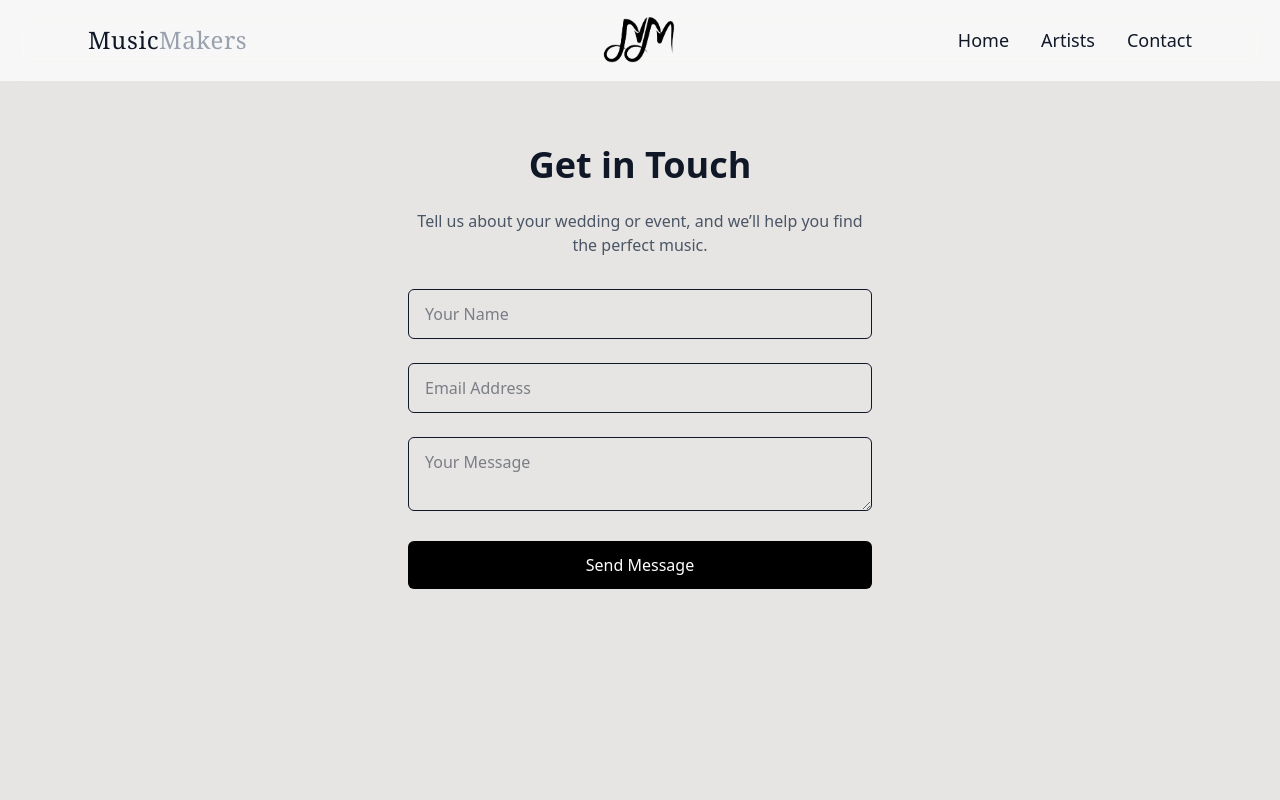
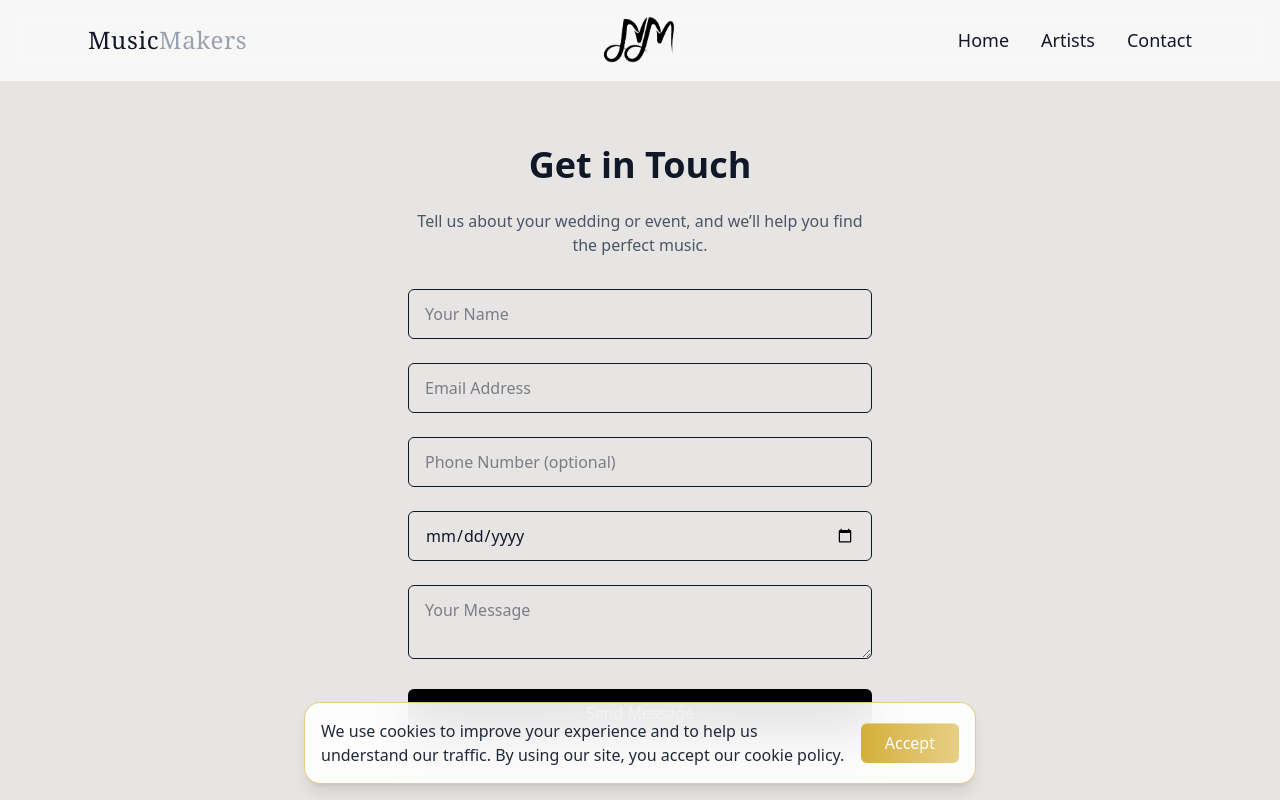
Before and after one commit to jjgray90/music-makers, a Next.js app: page /contact in a window 1280 px wide. Shown: the top 800 px of the page. Built offline with nearby package versions, Linux system fonts and the light colour scheme.

Commit message:
cookie bar and styling

```diff
--- a/app/contact/page.tsx
+++ b/app/contact/page.tsx
@@ -1,46 +1,121 @@
-"use client"; // Client Component (form interactivity)
+"use client";
 
 import { useState } from "react";
 
 export default function ContactPage() {
   const [submitted, setSubmitted] = useState(false);
+  const [loading, setLoading] = useState(false);
 
-  const handleSubmit = (e: React.FormEvent<HTMLFormElement>) => {
+  // Form fields
+  const [name, setName] = useState("");
+  const [email, setEmail] = useState("");
+  const [message, setMessage] = useState("");
+  const [phone, setPhone] = useState(""); // optional
+  const [date, setDate] = useState(""); // optional
+
+  const handleSubmit = async (e: React.FormEvent<HTMLFormElement>) => {
     e.preventDefault();
-    setSubmitted(true);
+    setLoading(true);
+
+    const payload = {
+      artist: "General Enquiry", // fits your existing API route
+      name,
+      email,
+      phone,
+      date,
+      message,
+    };
+
+    const res = await fetch("/api/send-enquiry", {
+      method: "POST",
+      headers: { "Content-Type": "application/json" },
+      body: JSON.stringify(payload),
+    });
+
+    setLoading(false);
+
+    if (res.ok) {
+      setSubmitted(true);
+      setName("");
+      setEmail("");
+      setPhone("");
+      setDate("");
+      setMessage("");
+    } else {
+      alert("Something went wrong sending your message.");
+    }
   };
 
   return (
     <section className="max-w-lg mx-auto px-6 py-16 text-center">
       <h1 className="text-4xl font-semibold mb-6">Get in Touch</h1>
       <p className="text-gray-600 mb-8">
-        Tell us about your wedding or event, and we’ll help you find the perfect music.
+        Tell us about your wedding or event, and we’ll help you find the perfect
+        music.
       </p>
 
       {!submitted ? (
         <form onSubmit={handleSubmit} className="space-y-6 text-left">
+          {/* Name */}
           <input
             className="w-full border rounded-md px-4 py-3 focus:outline-none focus:ring-2 focus:ring-black"
             placeholder="Your Name"
             required
+            value={name}
+            onChange={(e) => setName(e.target.value)}
           />
+
+          {/* Email */}
           <input
             type="email"
             className="w-full border rounded-md px-4 py-3 focus:outline-none focus:ring-2 focus:ring-black"
             placeholder="Email Address"
             required
+            value={email}
+            onChange={(e) => setEmail(e.target.value)}
           />
+
+          {/* Phone (optional) */}
+          <input
+            type="tel"
+            className="w-full border rounded-md px-4 py-3 focus:outline-none focus:ring-2 focus:ring-black"
+            placeholder="Phone Number (optional)"
+            value={phone}
+            onChange={(e) => setPhone(e.target.value)}
+          />
+
+          {/* Event Date (optional) */}
+          <input
+            type="date"
+            className="w-full max-w-full min-w-0 border rounded-md px-4 py-3 focus:outline-none focus:ring-2 focus:ring-black"
+            placeholder="Event Date (optional)"
+            value={date}
+            onChange={(e) => setDate(e.target.value)}
+          />
+
+          {/* Message */}
           <textarea
             className="w-full border rounded-md px-4 py-3 focus:outline-none focus:ring-2 focus:ring-black"
             placeholder="Your Message"
             required
+            value={message}
+            onChange={(e) => setMessage(e.target.value)}
           />
-          <button type="submit" className="w-full bg-black text-white py-3 rounded-md transition-colors hover:bg-gray-800">
-            Send Message
+
+          {/* Submit */}
+          <button
+            type="submit"
+            disabled={loading}
+            className={`w-full bg-black text-white py-3 rounded-md transition-colors
+              hover:bg-gray-800 cursor-pointer disabled:opacity-50`}
+          >
+            {loading ? "Sending..." : "Send Message"}
           </button>
         </form>
       ) : (
-        <p className="text-lg text-green-600 font-medium mt-8">Thanks for reaching out! We’ll get back to you soon.</p>
+        <p className="text-lg text-green-600 font-medium mt-8">
+          Thanks for reaching out! We’ll get back to you soon.
+        </p>
       )}
     </section>
   );
--- a/app/layout.tsx
+++ b/app/layout.tsx
@@ -1,6 +1,7 @@
 import "./globals.css";
 import { Navbar } from "@/components/Navbar";
 import { Footer } from "@/components/Footer";
+import CookieConsent from "@/components/CookieConsent";
 
 export const metadata = {
   title: "Music Makers | Wedding Music Agency",
@@ -13,6 +14,7 @@ export default function RootLayout({ children }: { children: React.ReactNode })
       <body className="bg-white text-gray-900 font-sans">
         <Navbar />
         <main className="min-h-screen">{children}</main>
+        <CookieConsent />
         <Footer />
       </body>
     </html>
--- a/components/ArtistCarousel.tsx
+++ b/components/ArtistCarousel.tsx
@@ -90,7 +90,7 @@ export function ArtistCarousel({ images }: Props) {
       <button
         onClick={scrollPrev}
         className="absolute left-4 top-1/2 -translate-y-1/2 bg-white/80 backdrop-blur-md text-black
-        px-3 py-2 rounded-full hover:bg-white transition z-20"
+        px-3 py-2 rounded-full hover:bg-white transition z-20 cursor-pointer"
         aria-label="Previous"
       >
         ‹
@@ -99,7 +99,7 @@ export function ArtistCarousel({ images }: Props) {
       <button
         onClick={scrollNext}
         className="absolute right-4 top-1/2 -translate-y-1/2 bg-white/80 backdrop-blur-md text-black
-        px-3 py-2 rounded-full hover:bg-white transition z-20"
+        px-3 py-2 rounded-full hover:bg-white transition z-20 cursor-pointer"
         aria-label="Next"
       >
         ›
@@ -112,7 +112,7 @@ export function ArtistCarousel({ images }: Props) {
             <button
               key={i}
               onClick={() => scrollTo(i)}
-              className={`relative w-20 h-20 md:w-24 md:h-24 rounded-xl overflow-hidden border-2 transition
+              className={`relative w-20 h-20 md:w-24 md:h-24 rounded-xl cursor-pointer overflow-hidden border-2 transition
                 ${i === selectedIndex ? "border-black" : "border-transparent"}`}
             >
               <Image
--- a/components/ContactForm.tsx
+++ b/components/ContactForm.tsx
@@ -5,14 +5,52 @@ import { useState } from "react";
 export function ContactForm() {
   const [submitted, setSubmitted] = useState(false);
 
-  const handleSubmit = (e: React.FormEvent<HTMLFormElement>) => {
+  // Form fields
+  const [name, setName] = useState("");
+  const [email, setEmail] = useState("");
+  const [message, setMessage] = useState("");
+  const [phone, setPhone] = useState(""); // optional
+  const [date, setDate] = useState(""); // optional
+
+  const [loading, setLoading] = useState(false);
+
+  const handleSubmit = async (e: React.FormEvent) => {
     e.preventDefault();
-    setSubmitted(true);
+    setLoading(true);
+
+    // Contact page doesn’t tie to an artist, so we send "General Enquiry"
+    const payload = {
+      artist: "General Enquiry",
+      name,
+      email,
+      phone,
+      date,
+      message,
+    };
+
+    const res = await fetch("/api/send-enquiry", {
+      method: "POST",
+      headers: { "Content-Type": "application/json" },
+      body: JSON.stringify(payload),
+    });
+
+    setLoading(false);
+
+    if (res.ok) {
+      setSubmitted(true);
+      setName("");
+      setEmail("");
+      setMessage("");
+      setPhone("");
+      setDate("");
+    } else {
+      alert("Sorry, something went wrong sending your message.");
+    }
   };
 
   if (submitted) {
     return (
-      <p className="text-lg text-green-600 font-medium mt-8">
+      <p className="text-lg text-green-600 font-medium mt-8 text-center">
         Thank you — we’ll be in touch soon!
       </p>
     );
@@ -23,28 +61,60 @@ export function ContactForm() {
       onSubmit={handleSubmit}
       className="space-y-6 max-w-md mx-auto mt-8 text-left"
     >
+      {/* Name */}
       <input
         type="text"
         placeholder="Your Name"
         required
+        value={name}
+        onChange={(e) => setName(e.target.value)}
         className="w-full border rounded-md px-4 py-3 focus:outline-none focus:ring-2 focus:ring-black"
       />
+
+      {/* Email */}
       <input
         type="email"
         placeholder="Email Address"
         required
+        value={email}
+        onChange={(e) => setEmail(e.target.value)}
         className="w-full border rounded-md px-4 py-3 focus:outline-none focus:ring-2 focus:ring-black"
       />
+
+      {/* Phone (optional) */}
+      <input
+        type="tel"
+        placeholder="Phone Number (optional)"
+        value={phone}
+        onChange={(e) => setPhone(e.target.value)}
+        className="w-full border rounded-md px-4 py-3 focus:outline-none focus:ring-2 focus:ring-black"
+      />
+
+      {/* Event Date (optional) */}
+      <input
+        type="date"
+        placeholder="Event Date (optional)"
+        value={date}
+        onChange={(e) => setDate(e.target.value)}
+        className="w-full border rounded-md px-4 py-3 focus:outline-none focus:ring-2 focus:ring-black"
+      />
+
+      {/* Message */}
       <textarea
         placeholder="Tell us about your event..."
         required
+        value={message}
+        onChange={(e) => setMessage(e.target.value)}
         className="w-full border rounded-md px-4 py-3 h-32 focus:outline-none focus:ring-2 focus:ring-black"
       />
+
+      {/* Button */}
       <button
         type="submit"
-        className="w-full bg-black text-white py-3 rounded-md transition-colors hover:bg-gray-800"
+        disabled={loading}
+        className="w-full bg-black text-white py-3 rounded-md transition-colors hover:bg-gray-800 cursor-pointer disabled:opacity-50"
       >
-        Send Message
+        {loading ? "Sending..." : "Send Message"}
       </button>
     </form>
   );
--- /dev/null
+++ b/components/CookieConsent.tsx
@@ -0,0 +1,66 @@
+"use client";
+
+import { useEffect, useState } from "react";
+
+export default function CookieConsent() {
+  const [visible, setVisible] = useState(false);
+
+  useEffect(() => {
+    const consent = localStorage.getItem("cookie-consent");
+    if (!consent) {
+      setTimeout(() => setVisible(true), 1000); // delay for elegance
+    }
+  }, []);
+
+  const acceptCookies = () => {
+    localStorage.setItem("cookie-consent", "accepted");
+    setVisible(false);
+
+    // TODO
+    // Enable GA4 if installed later
+    // if (typeof window !== "undefined" && (window as any).gtag) {
+    //   (window as any).gtag("consent", "update", {
+    //     ad_storage: "granted",
+    //     analytics_storage: "granted",
+    //   });
+    // }
+  };
+
+  if (!visible) return null;
+
+  return (
+    <div
+      className="
+        fixed bottom-4 left-1/2 -translate-x-1/2
+        w-[92%] max-w-2xl
+        bg-white/90 backdrop-blur-xl
+        border border-[#d4af37]/60
+        rounded-2xl
+        p-4
+        shadow-lg
+        flex flex-col md:flex-row items-center justify-between gap-3
+        z-9999
+        animate-fade-in
+      "
+    >
+      <p className="text-gray-800 text-center md:text-left">
+        We use cookies to improve your experience and to help us understand our
+        traffic. By using our site, you accept our cookie policy.
+      </p>
+
+      <button
+        onClick={acceptCookies}
+        className="
+          px-6 py-2 rounded-md text-white font-medium
+          bg-linear-to-r from-[#d4af37] to-[#e7d083]
+          shadow-[inset_0_1px_0_rgba(255,255,255,0.4)]
+          hover:brightness-110 transition
+          cursor-pointer
+          whitespace-nowrap
+        "
+      >
+        Accept
+      </button>
+    </div>
+  );
+}
```
Also changed, not shown: components/StickyBookingBar.tsx (+6 -10 lines).
